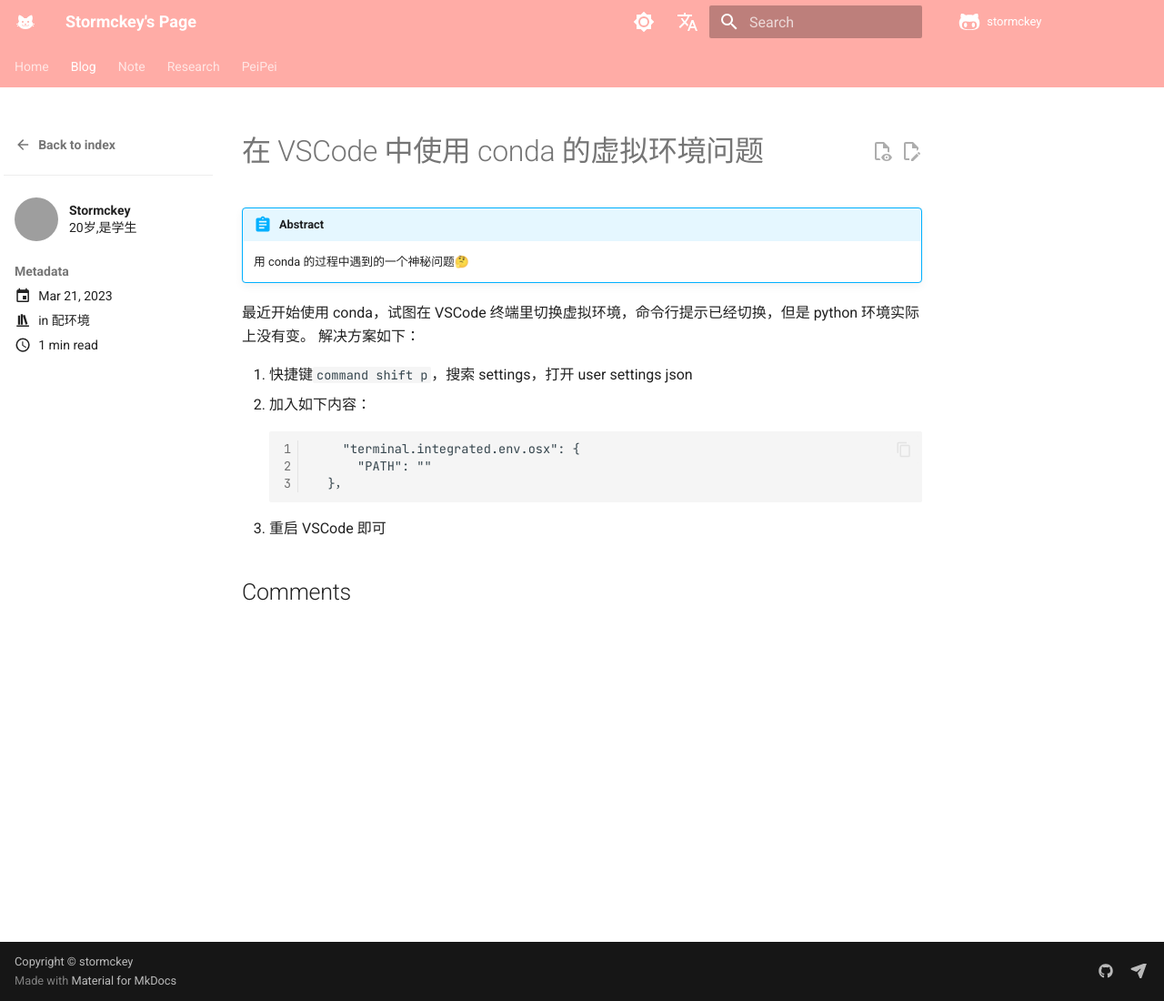
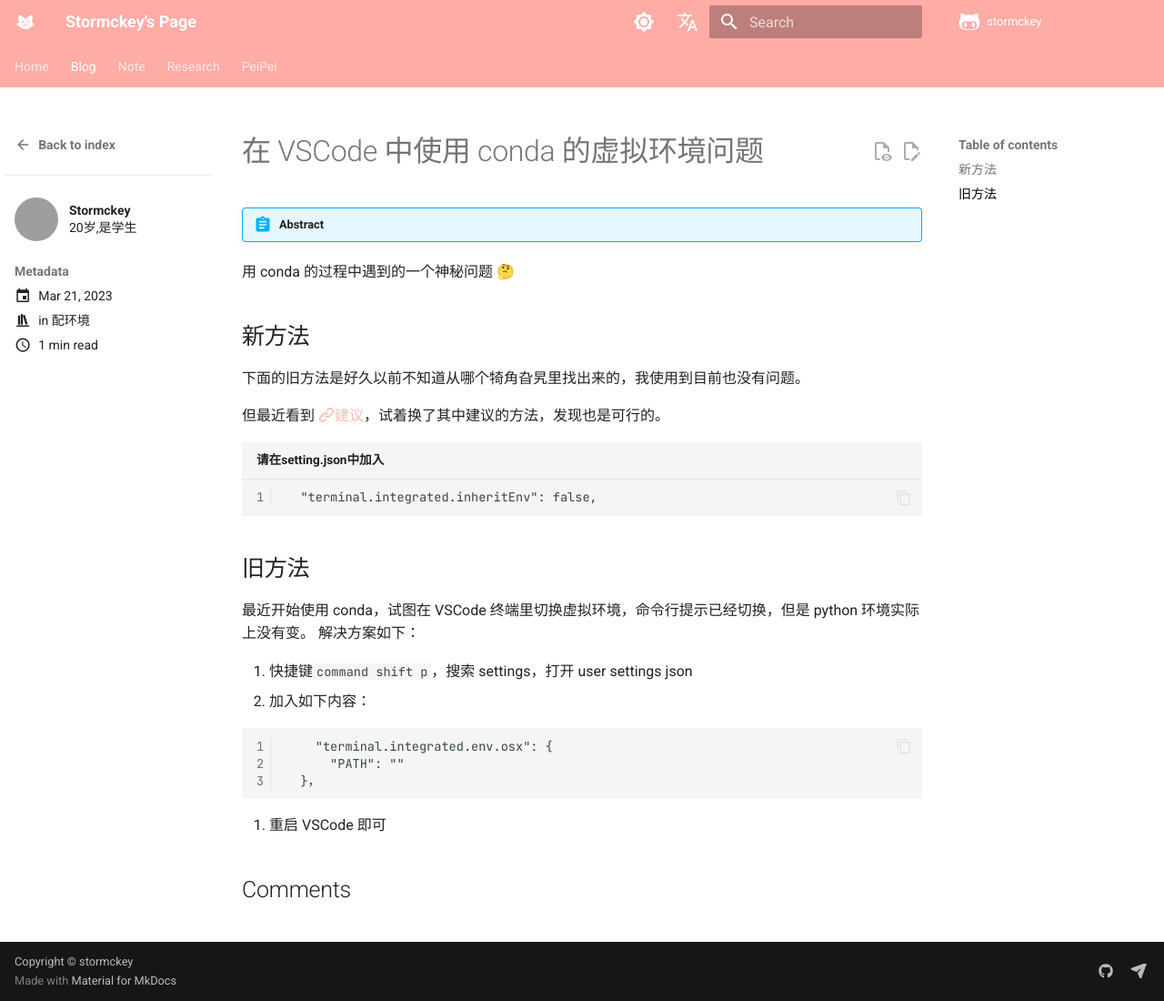
Before and after one commit to stormckey/stormckey.github.io, an MkDocs documentation site: the page built from docs/blog/posts/VSCode_conda.md, in a window 1280 px wide and 1100 px high. Shown: the whole window at 91% size. Built offline with MkDocs 1.6.1 and Material for MkDocs 9.7.7, drawn with Linux system fonts in a browser that asks for light colours; comment, search, counter and statistics services are not loaded; grey boxes are pictures that could not be loaded.

Commit message:
vscode conda

````diff
--- a/docs/blog/posts/VSCode_conda.md
+++ b/docs/blog/posts/VSCode_conda.md
@@ -1,25 +1,42 @@
 ---
 comments: true
 authors:
-    - stormckey
+  - stormckey
 categories:
-    - 配环境
+  - 配环境
 date: 2023-03-21
 nostatistics: true
 ---
+
 # 在 VSCode 中使用 conda 的虚拟环境问题
+
 !!! abstract
-    用 conda 的过程中遇到的一个神秘问题🤔
+用 conda 的过程中遇到的一个神秘问题 🤔
+
 <!-- more -->
+
+## 新方法
+
+下面的旧方法是好久以前不知道从哪个犄角旮旯里找出来的，我使用到目前也没有问题。
+
+但最近看到 [:octicons-link-16:建议](https://code.visualstudio.com/updates/v1_36#_launch-terminals-with-clean-environments)，试着换了其中建议的方法，发现也是可行的。
+
+```title="请在setting.json中加入"
+  "terminal.integrated.inheritEnv": false,
+```
+
+## 旧方法
 
 最近开始使用 conda，试图在 VSCode 终端里切换虚拟环境，命令行提示已经切换，但是 python 环境实际上没有变。
 解决方案如下：
 
 1. 快捷键`command shift p`，搜索 settings，打开 user settings json
 2. 加入如下内容：
-  ```
-      "terminal.integrated.env.osx": {
-        "PATH": ""
-    }，
-  ```
+
+```
+    "terminal.integrated.env.osx": {
+      "PATH": ""
+  }，
+```
+
 3. 重启 VSCode 即可
````
